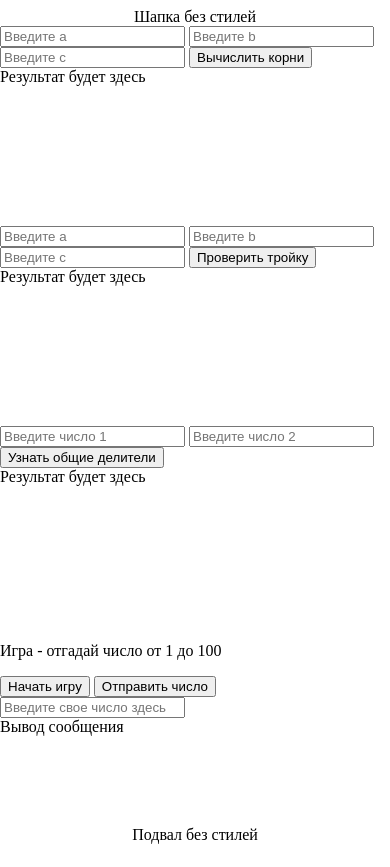
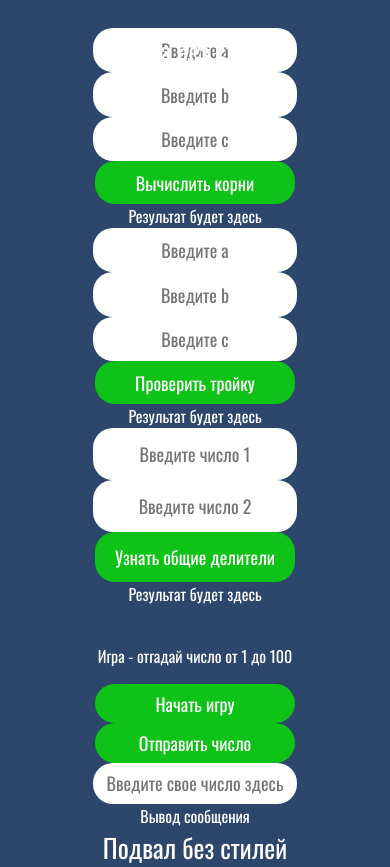
Before and after one commit to stiKendz/javaScriptRep, a website: page equation_roots/index.html in a window 390 px wide. Before the commit the page ends 844 px from the top, so only its background shows below. Drawn offline with Linux system fonts and the light colour scheme.

Commit message:
добавил стилей к проекту в education_roots и начал делать адаптив

```diff
--- a/equation_roots/styles/style.scss
+++ b/equation_roots/styles/style.scss
@@ -1,36 +1,126 @@
+// Переменные
+// $baseInputPadding: 5px 20px 5px 0px;
+$mainColorOne: #2d466c;
+$mainColorTwo: #0ec217;
+$mainTextColor: #fff;
+$baseFontFamily: Oswald;
+// $baseButtonPadding: 15px 20px;
+
+// Миксины
 @mixin flexColumn {
     display: flex;
     flex-direction: column;
     align-items: center;
     justify-content: start;
 }
+
+@mixin centerFlex {
+    display: flex;
+    align-items: center;
+    justify-content: center;
+}
+
 @mixin baseSmallContainer {
     width: 100%;
     height: 200px;
 }
 
+@font-face {
+    font-family: Oswald;
+    src: url(../../easy_sqare_calculator/fonts/static/Oswald-Regular.ttf);
+}
+
+// страница
 html,
 body {
     @include flexColumn;
     justify-content: start;
     width: 100vw;
     height: 100%;
+
+    background-color: $mainColorOne;
+    color: $mainTextColor;
+
+    font-family: $baseFontFamily;
+}
+
+header {
+    position: fixed;
+    left: 0;
+    right: 0;
+    top: 0;
+
+    @include centerFlex;
+    width: 100%;
+    height: 100px;
+
+    font-size: 26px;
 }
 
 .main {
     @include flexColumn;
     flex-grow: 1;
+    width: 100%;
+    margin-top: 20px;
 }
 
 footer {
-    display: flex;
+    @include centerFlex;
     flex-grow: 0;
+    width: 100%;
+    height: 100px;
+
+    font-size: 26px;
 }
 
+input {
+    @include centerFlex;
+    width: 200px;
+    height: 50px;
+    margin: 0;
+    border: 0;
+    border-radius: 20px;
+    // padding: $baseInputPadding;
+
+    font-size: 18px;
+    font-family: $baseFontFamily;
+    text-align: center;
+
+    outline: none;
+
+    &:focus {
+
+    }
+}
+
+button {
+    @include centerFlex;
+    width: 200px;
+    height: 50px;
+    margin: 0;
+    border: 0;
+    border-radius: 20px;
+    // padding: $baseButtonPadding;
+
+    font-size: 18px;
+    font-family: $baseFontFamily;
+
+    background-color: $mainColorTwo;
+    color: $mainTextColor;
+
+    cursor: pointer;
+    user-select: none;
+}
 
 .discrimimant-quest-container,
 .piphagor-trio-container,
 .common-divisor-container,
 .random-game-container {
     @include baseSmallContainer;
+    @include centerFlex;
+    gap: 0px 10px;
+
+    @media screen and (max-width: 700px){
+        @include flexColumn;
+    }
 }
```
Also changed, not shown: equation_roots/styles/output.css, 1 other file.
